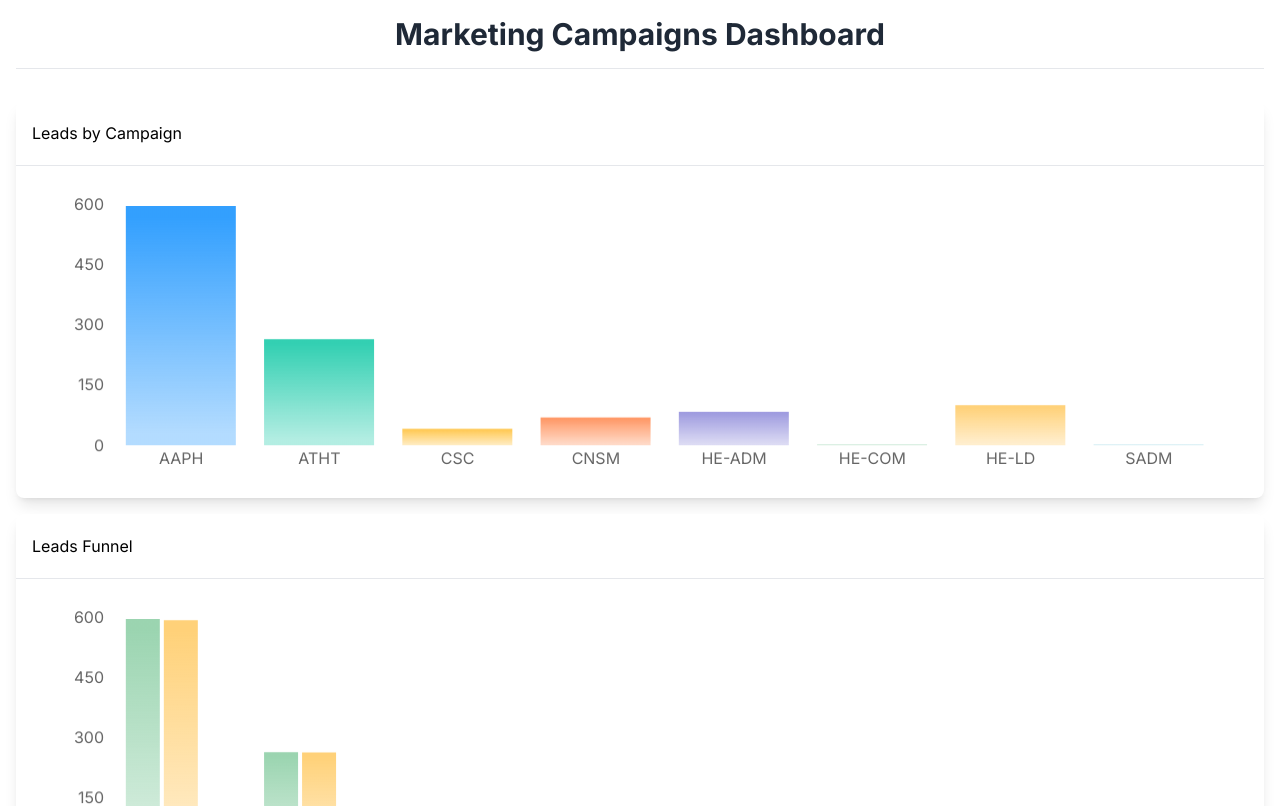
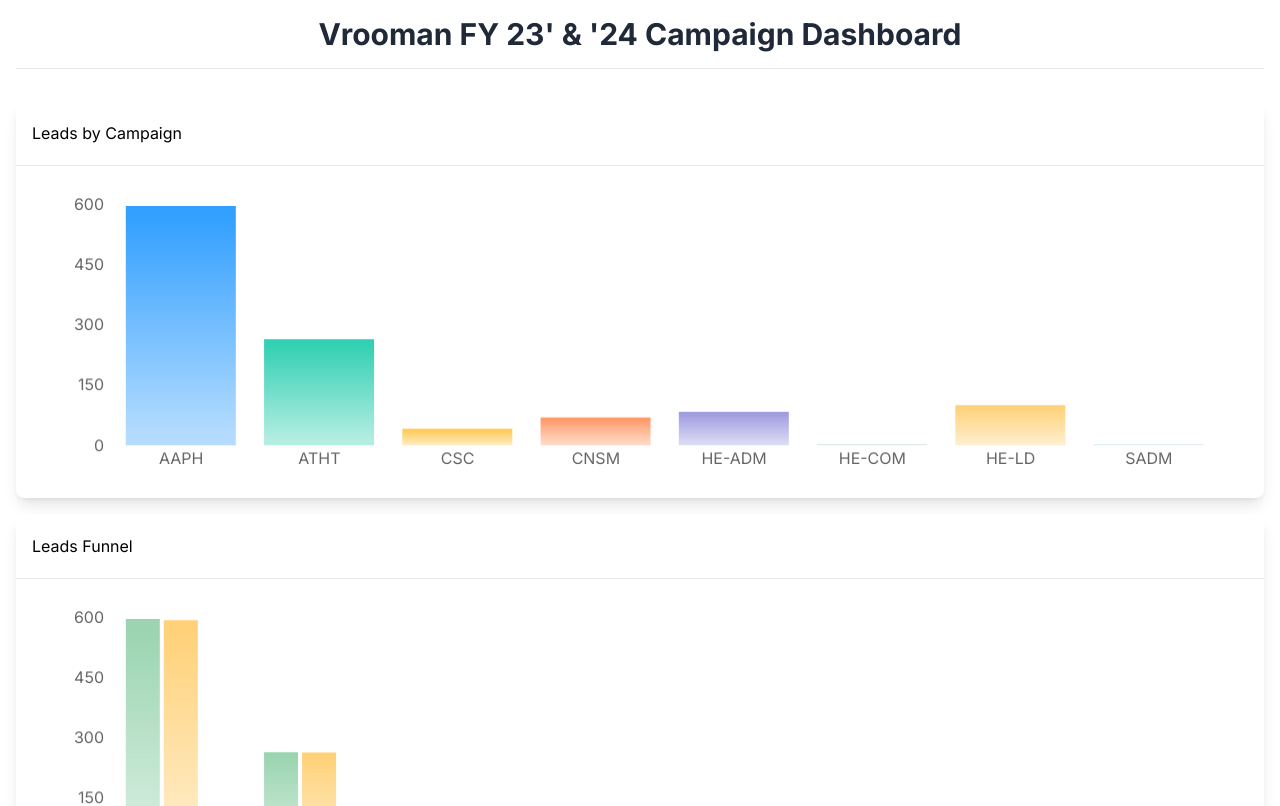
Before and after one commit to leonelSantos/marketing-dashboard, a React (Create React App) app: page / in a window 1280 px wide. Shown: the top 806 px of the page. Built offline with nearby package versions, Linux system fonts and the light colour scheme.

Commit message:
refactor: Update title in App.js

```diff
--- a/src/App.js
+++ b/src/App.js
@@ -25,7 +25,7 @@ const COLORS = ['#0088FE', '#00C49F', '#FFBB28', '#FF8042', '#8884D8', '#82ca9d'
 const Dashboard = () => {
   return (
     <div className="p-4 space-y-4 font-inter">
-      <h1 className="text-3xl font-bold mb-8 text-center text-gray-800 border-b pb-4">Marketing Campaigns Dashboard</h1>
+      <h1 className="text-3xl font-bold mb-8 text-center text-gray-800 border-b pb-4">Vrooman FY 23' & '24 Campaign Dashboard</h1>
 
       <Card className="shadow-lg">
         <CardHeader>Leads by Campaign</CardHeader>
```
